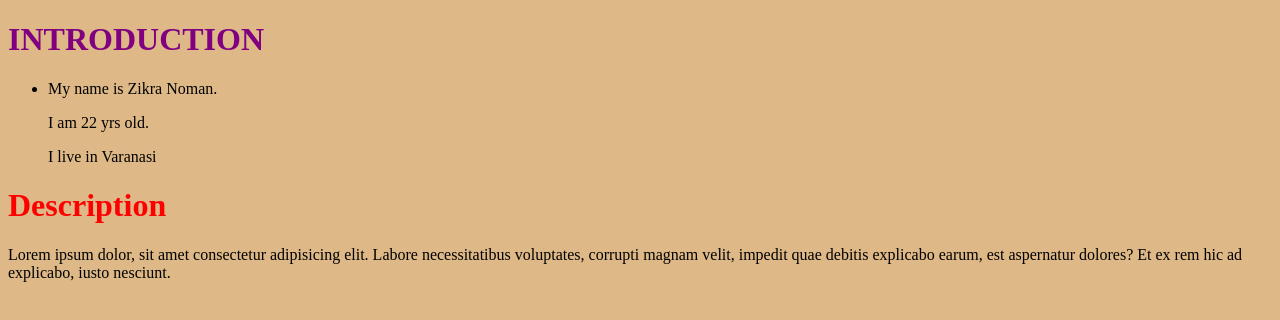
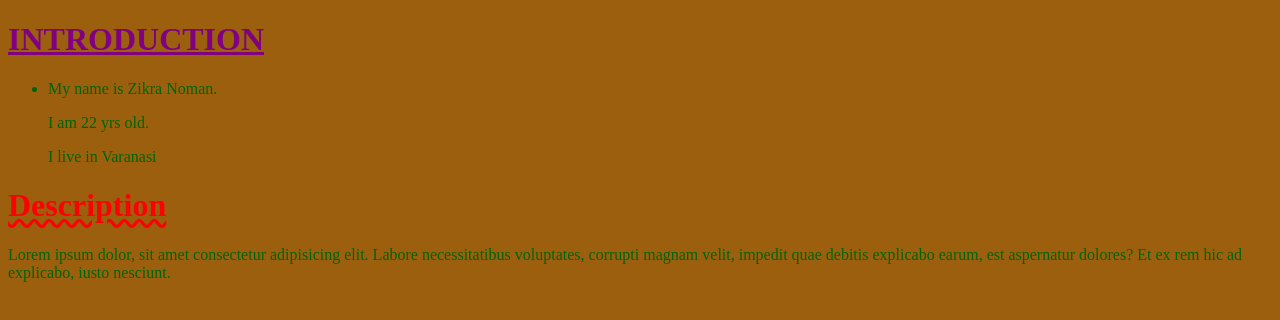
Before and after one commit to Zikranoman-99/INTRODUCTION-TO-GITHUB, a plain HTML site: page tester2.html in a window 1280 px wide. Drawn offline with Linux system fonts and the light colour scheme.

```diff
--- a/style.css
+++ b/style.css
@@ -1,9 +1,14 @@
 body{
-    background-color: burlywood;
+    background-color: rgb(156, 95, 14);
+    color: darkgreen;
+}
+#heading2{
+    color: red;
+    text-decoration-style: wavy;
 }
 h1 {
     color: purple;
+    text-decoration-style: dotted;
+    text-decoration: underline;
+    font-weight: bolder;
 }
-#heading2{
-    color: red;
-}
```
